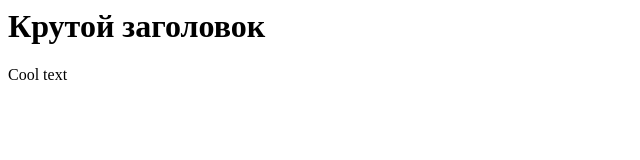
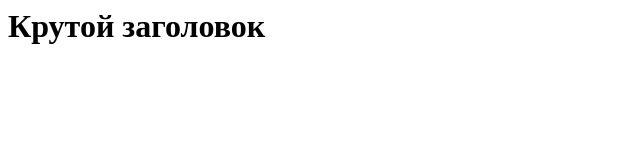
Before and after one commit to kirillshish/git-repo, a plain HTML site: page index.html in a window 1280 px wide. Shown: the full height of the page, 0-640 px from the left. Drawn offline with Linux system fonts and the light colour scheme.

Commit message:
Revertable commit

```diff
--- a/index.html
+++ b/index.html
@@ -1,2 +1 @@
 <h1>Крутой заголовок</h1>
-<p>Cool text</p>
```
Also changed, not shown: text.txt (added).
